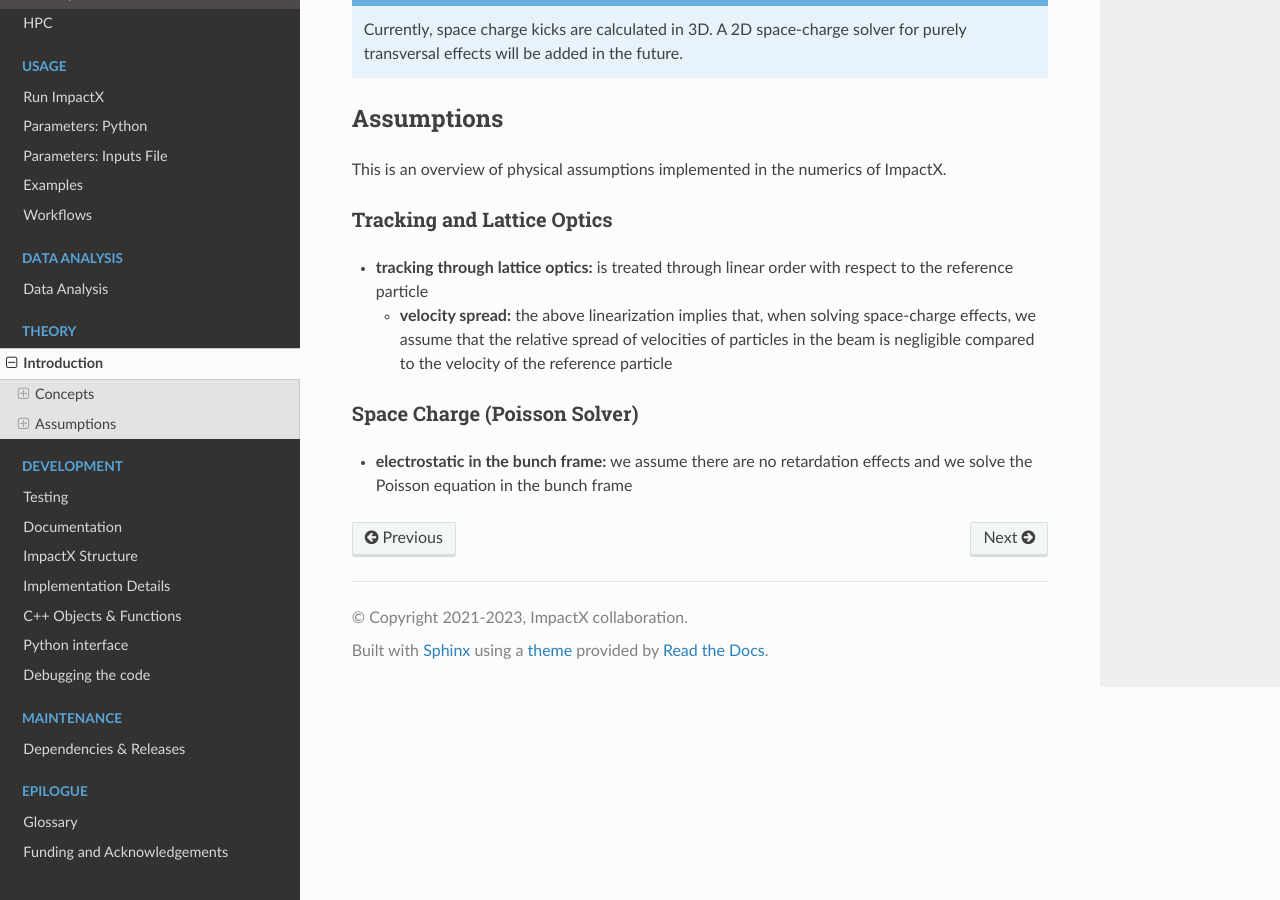
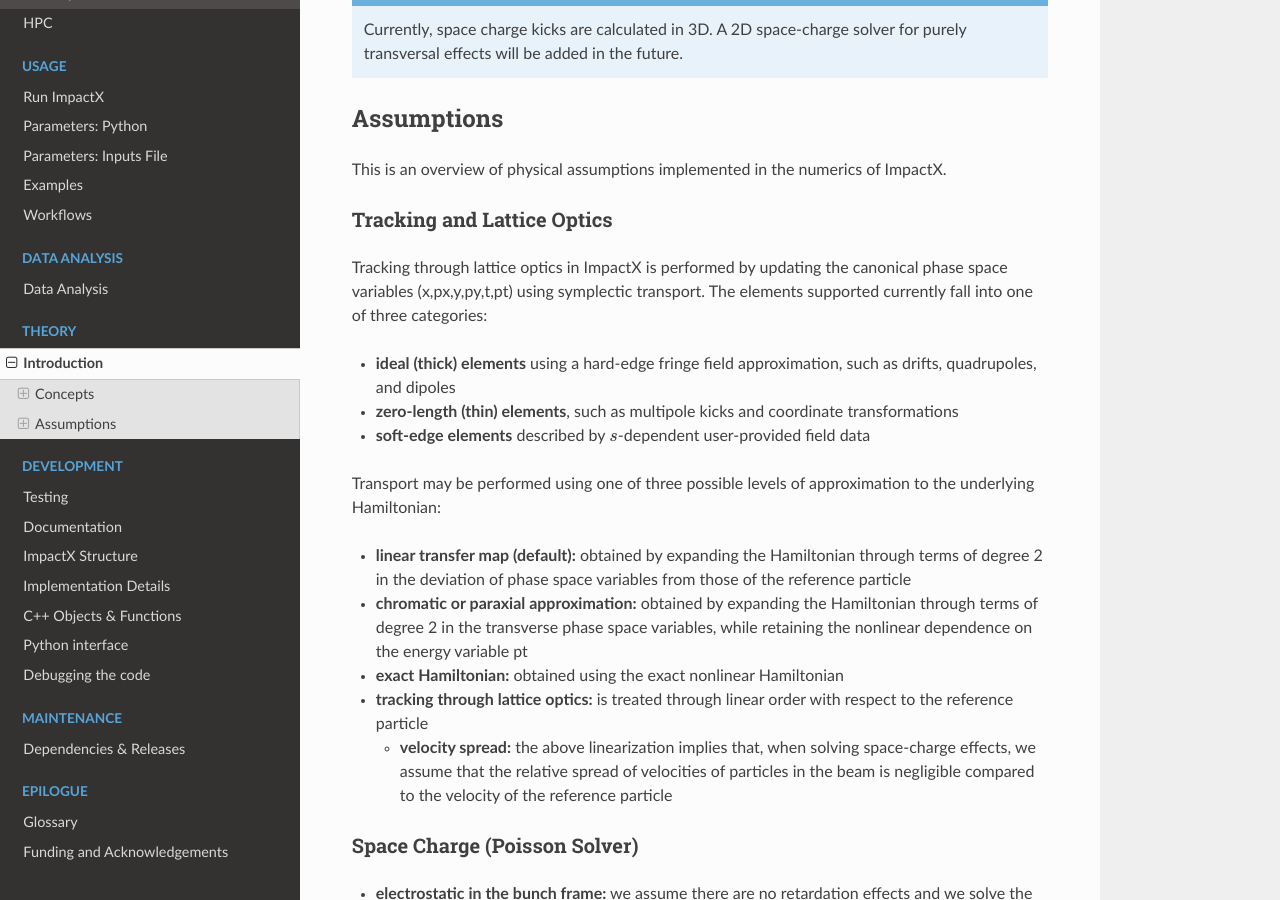
Before and after one commit to ECP-WarpX/impactx, a Sphinx documentation site: the page built from docs/source/theory/intro.rst, in a window 1280 px wide and 900 px high, scrolled down 1047 px. Built offline with Sphinx 7.4.7 and the Read the Docs theme 2.0.0, drawn with Linux system fonts in a browser that asks for light colours; pages that are not in the unit, such as notebooks, are missing from menus.

Commit message:
Update theory documentation.

```diff
--- a/docs/source/theory/intro.rst
+++ b/docs/source/theory/intro.rst
@@ -48,6 +48,19 @@ This is an overview of physical assumptions implemented in the numerics of Impac
 Tracking and Lattice Optics
 """""""""""""""""""""""""""
 
+Tracking through lattice optics in ImpactX is performed by updating the canonical phase space variables (x,px,y,py,t,pt) using symplectic transport.
+The elements supported currently fall into one of three categories:
+
+* **ideal (thick) elements** using a hard-edge fringe field approximation, such as drifts, quadrupoles, and dipoles
+* **zero-length (thin) elements**, such as multipole kicks and coordinate transformations
+* **soft-edge elements** described by :math:`s`-dependent user-provided field data
+
+Transport may be performed using one of three possible levels of approximation to the underlying Hamiltonian:
+
+* **linear transfer map (default):** obtained by expanding the Hamiltonian through terms of degree 2 in the deviation of phase space variables from those of the reference particle
+* **chromatic or paraxial approximation:** obtained by expanding the Hamiltonian through terms of degree 2 in the transverse phase space variables, while retaining the nonlinear dependence on the energy variable pt
+* **exact Hamiltonian:** obtained using the exact nonlinear Hamiltonian
+
 * **tracking through lattice optics:** is treated through linear order with respect to the reference particle
 
   * **velocity spread:** the above linearization implies that, when solving space-charge effects, we assume that the relative spread of velocities of particles in the beam is negligible compared to the velocity of the reference particle
```
